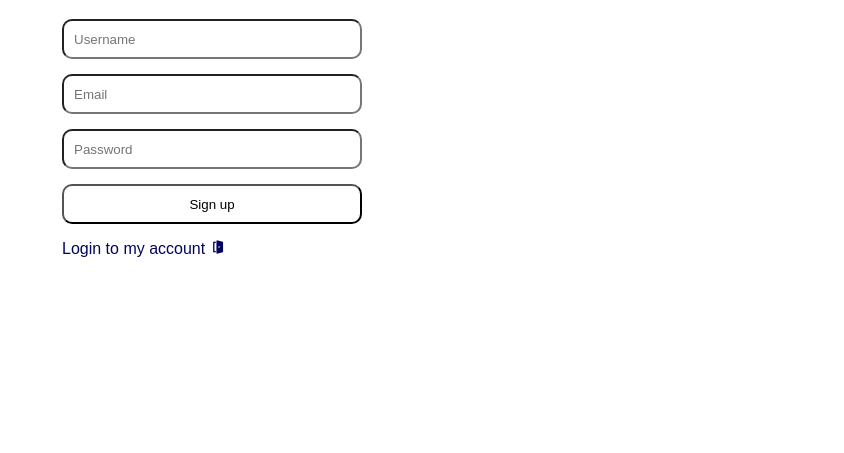
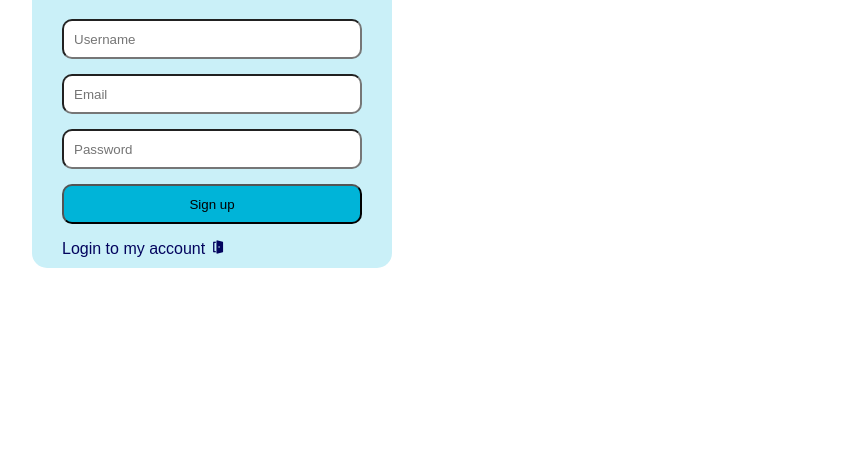
Before and after one commit to IbsYoussef/Forum, a plain HTML site: page templates/register.html in a window 1280 px wide. Shown: the part 355-808 px from the top of the page, without its empty margins (428-1272 px from the left). Drawn offline with nearby package versions, Linux system fonts and the light colour scheme.

Commit message:
Tweaked register page

```diff
--- a/static/login.css
+++ b/static/login.css
@@ -1,10 +1,10 @@
 :root {
-  --bg-color: white;
-  --second-bg-color: #90e0ef;
+  --bg-color: #00b4d8;
+  --second-bg-color: white;
   --3d-bg-color: #caf0f8;
-  --text-color: Black;
-  --second-color: #90e0ef;
-  --main-color: #90e0ef;
+  --text-color: aqua;
+  --second-color: aqua; /* Background colour of login box */
+  --main-color: aqua; /* Home Icon Colour */
   --big-font: 5rem;
   --h2-font: 3rem;
   --h3-font: 2rem;
@@ -31,7 +31,7 @@
 
 .front,
 .back {
-  background-color: white;
+  background-color: var(--3d-bg-color);
   position: absolute;
   padding: 10px 30px;
   top: 0;
@@ -101,8 +101,7 @@ input[type="submit"]:hover {
 
 #loginButton:hover,
 #registerButton:hover {
-  color: #90e0ef;
-
+  color: aqua; /* Create account button colour when hovered */
 }
 
 
@@ -111,7 +110,7 @@ input[type="submit"]:hover {
 }
 
 .flipbutton {
-  color: #03045e;
+  color: #03045e; /* Create account button colour */
   text-decoration: none;
   text-align: left !important;
 }
@@ -141,7 +140,7 @@ body {
   width: 300px;
   height: 300px;
   position: relative;
-  background: var(--3d-bg-color);
+  background: white;
   -webkit-border-radius: 20px;
   -moz-border-radius: 20px;
   border-radius: 20px;
@@ -188,7 +187,7 @@ nav {
 }
 
 .navlist a:hover {
-  color:  #03045e;
+  color: blue;
 }
 
 .navlist a.active {
```
Also changed, not shown: 1 other file.
